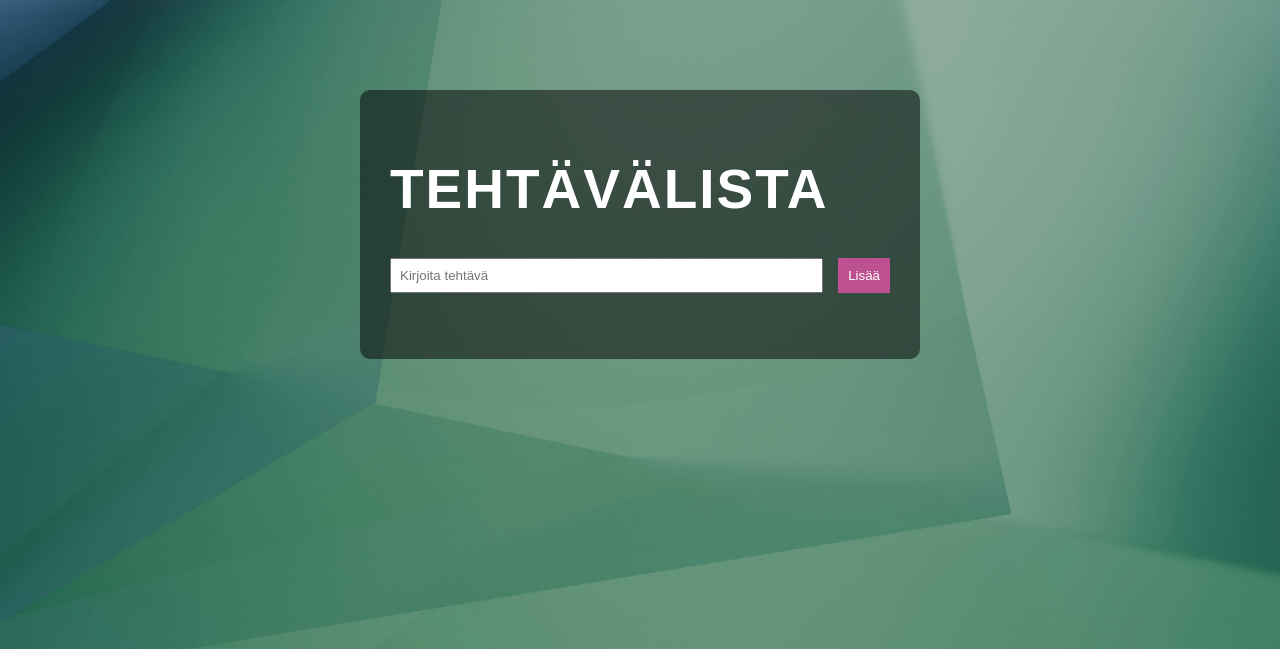
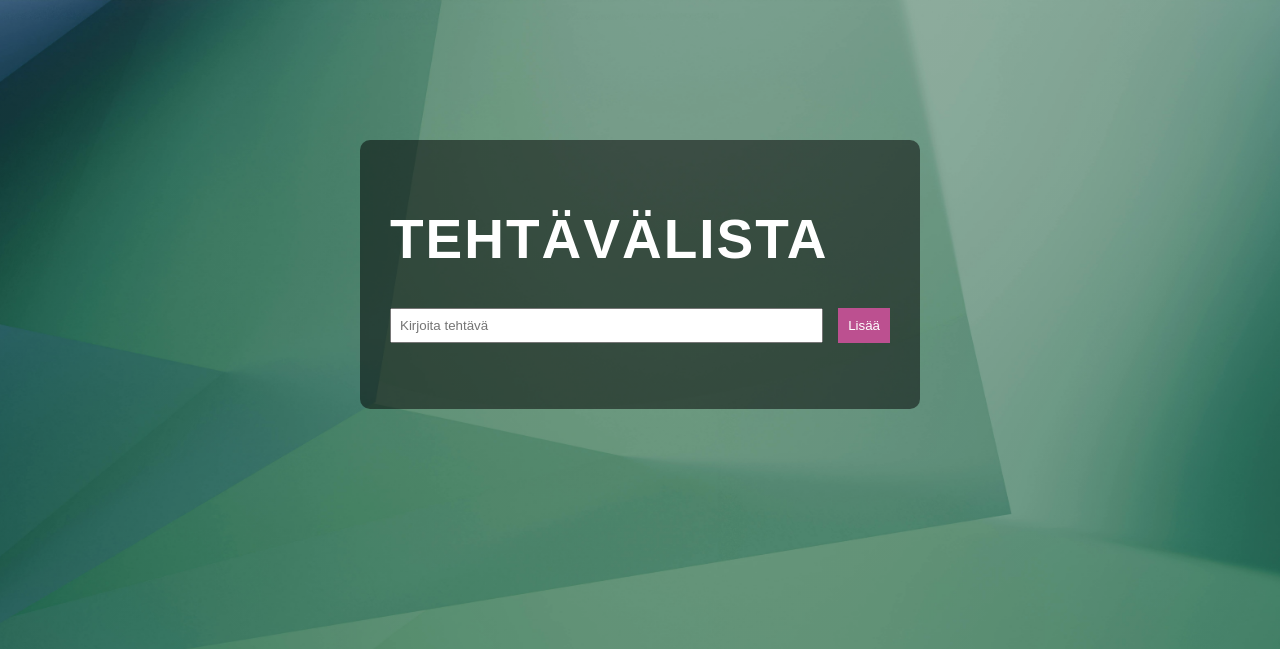
Before and after one commit to cruelruins/todo_project, a Flask app: page / in a window 1280 px wide. Shown: the top 649 px of the page. Run offline with Flask 3, Linux system fonts and the light colour scheme.

Commit message:
Update style.css

```diff
--- a/static/style.css
+++ b/static/style.css
@@ -16,7 +16,7 @@ body {
   background-color: rgba(0, 0, 0, 0.5);
   padding: 30px;
   max-width: 500px;
-  margin: 50px auto;
+  margin: 100px auto;
   border-radius: 10px;
   padding-bottom: 50px;
 }
```
